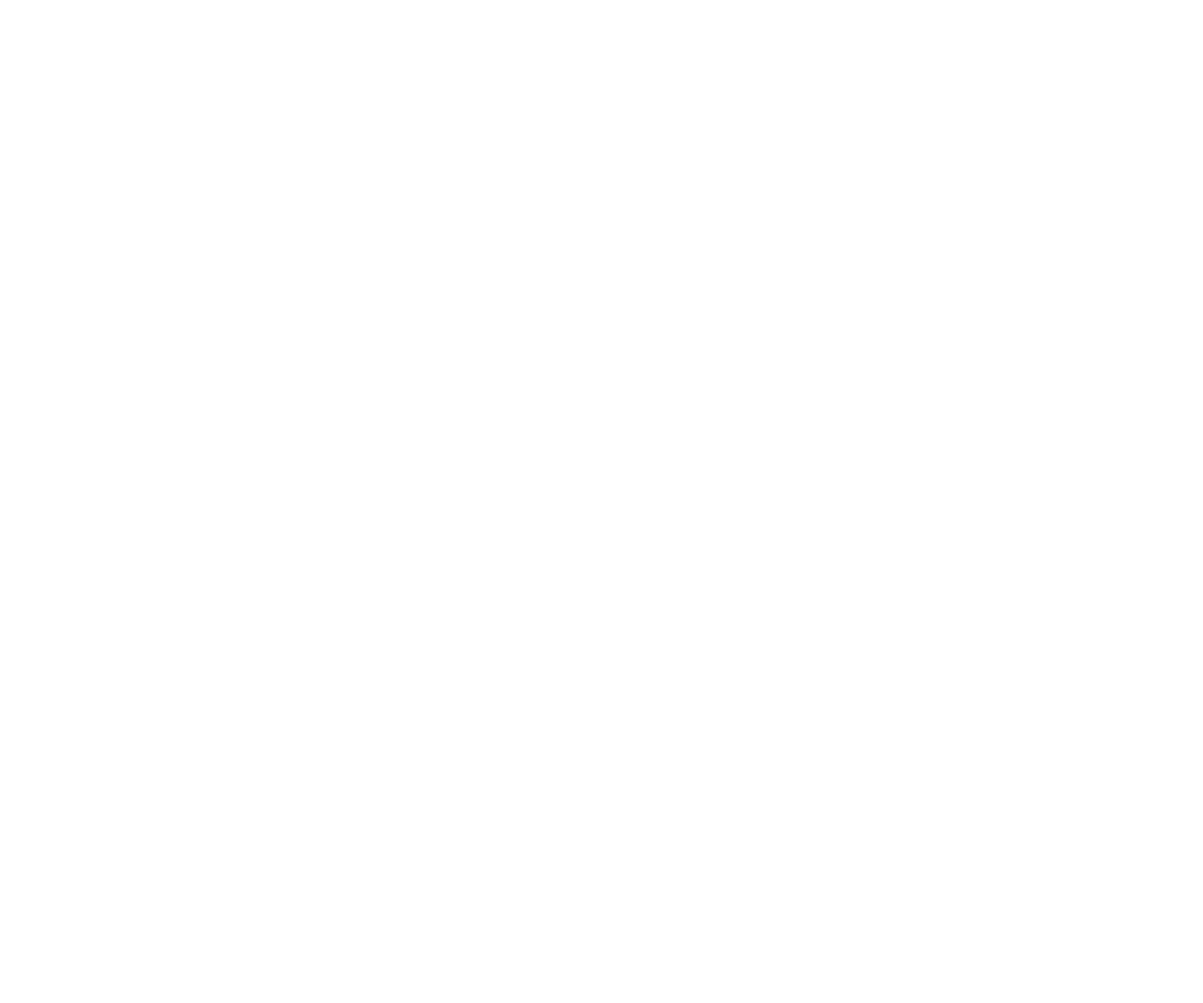
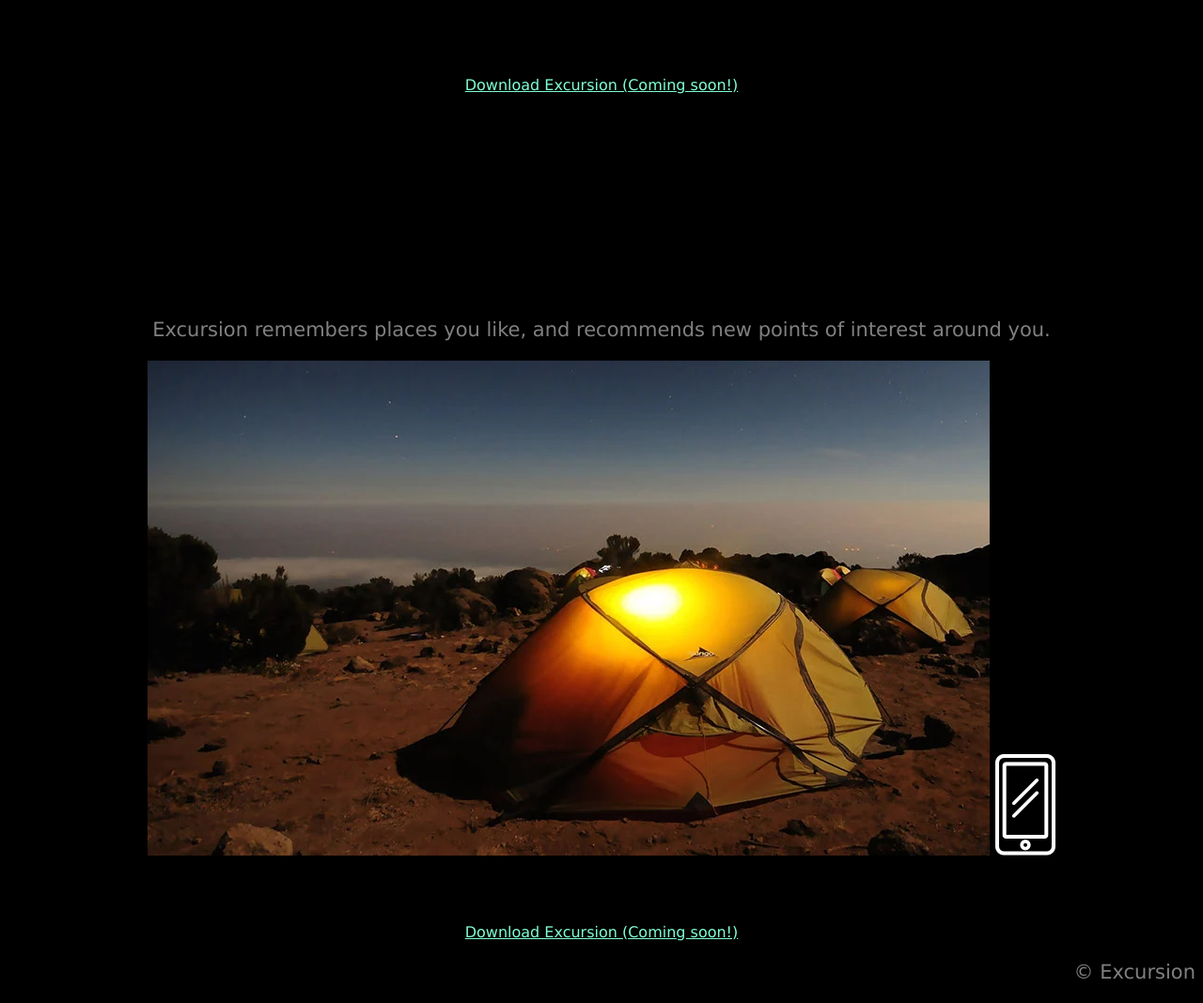
Before and after one commit to murmur54/excursion, a plain HTML site: page index.html in a window 1280 px wide. Shown: the whole page at 94% size. Before the commit the page ends 800 px from the top, so only its background shows below. Drawn offline with Linux system fonts and the light colour scheme.

Commit message:
html content & basic style rules added

```diff
--- a/index.html
+++ b/index.html
@@ -13,6 +13,21 @@
     </head>
 
     <body>
-
+        <header>
+            <h1>Discover hidden places in the world around you</h1>
+        </header>
+            <main>
+            <p class= "link">Download Excursion (Coming soon!)</p>
+            <video></video>
+            <h2>Your personal travel guide</h2>
+            <p>Excursion remembers places you like, and recommends new points of interest around you.</p>
+            <img src="resources/landscape.png">
+            <img src="resources/icon.png">
+            <h2>Coming soon for iPhone and Android</h2>
+            <p class= "link">Download Excursion (Coming soon!)</p>
+            </main>
+        <footer>
+            <p>© Excursion</p>
+        </footer>
     </body>
     </html>
--- a/resources/style.css
+++ b/resources/style.css
@@ -0,0 +1,25 @@
+body {
+    text-align: center;
+    font-family: Verdana;
+    background-color: black;
+}
+
+p {
+    font-size:21px;
+    color: gray;
+}
+
+img{
+    text-align:center;
+}
+
+footer{
+    text-align: right !important;
+    font-size: 22px !important;
+}
+
+.link {
+    color: aquamarine;
+    font-size: 16px;
+    text-decoration: underline;
+}
```
